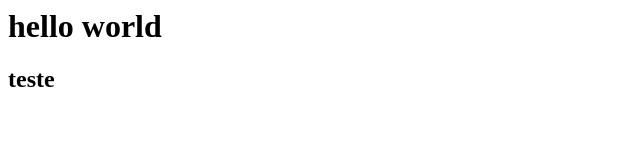
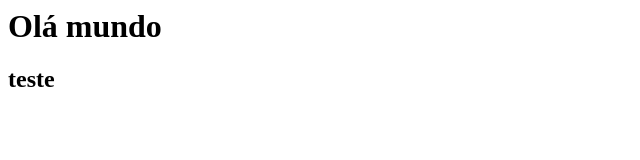
Before and after one commit to Smz1n/Projeto-teste, a plain HTML site: page index.html in a window 1280 px wide. Shown: the whole page, without its empty margins (0-640 px from the left). Drawn offline with Linux system fonts and the light colour scheme.

Commit message:
modifiquei o titulo h1

```diff
--- a/index.html
+++ b/index.html
@@ -1,3 +1,3 @@
-<h1>hello world</h1>
+<h1>Olá mundo</h1>
 
 <h2>teste</h2>
```
